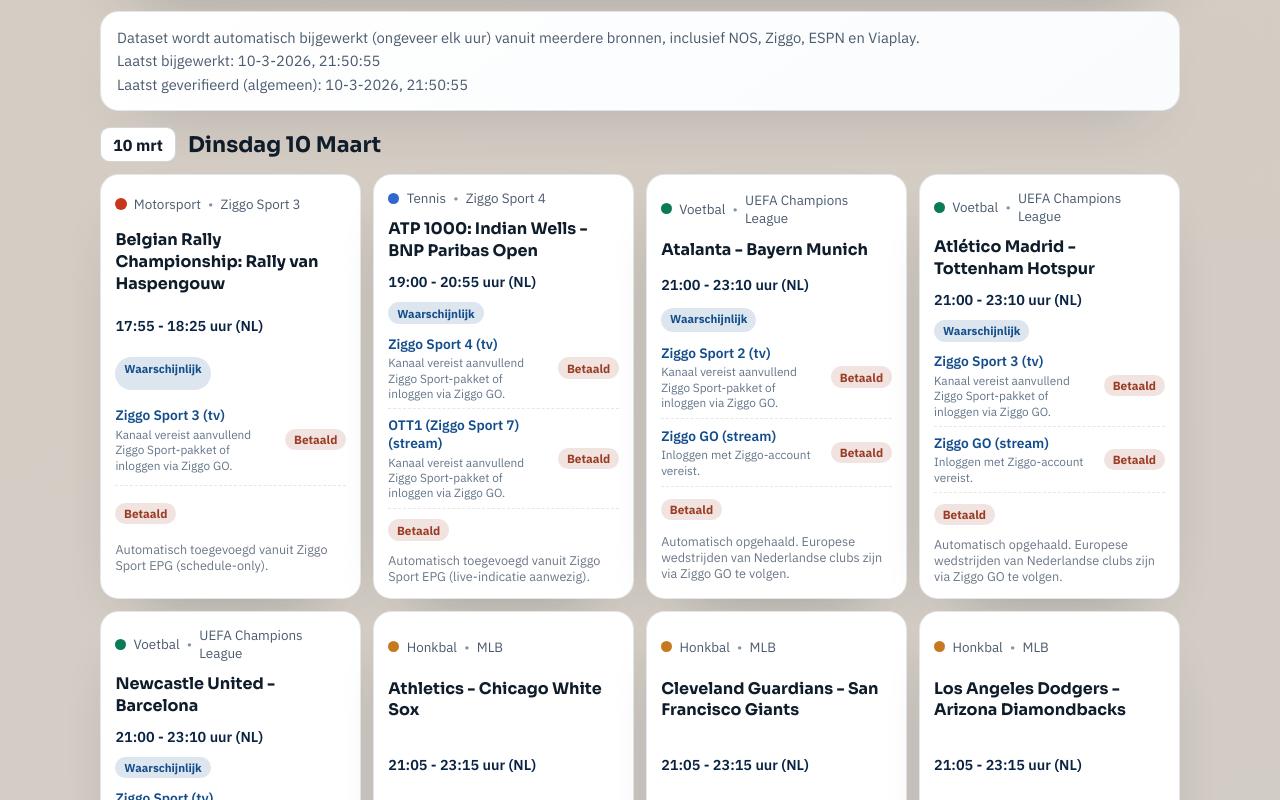
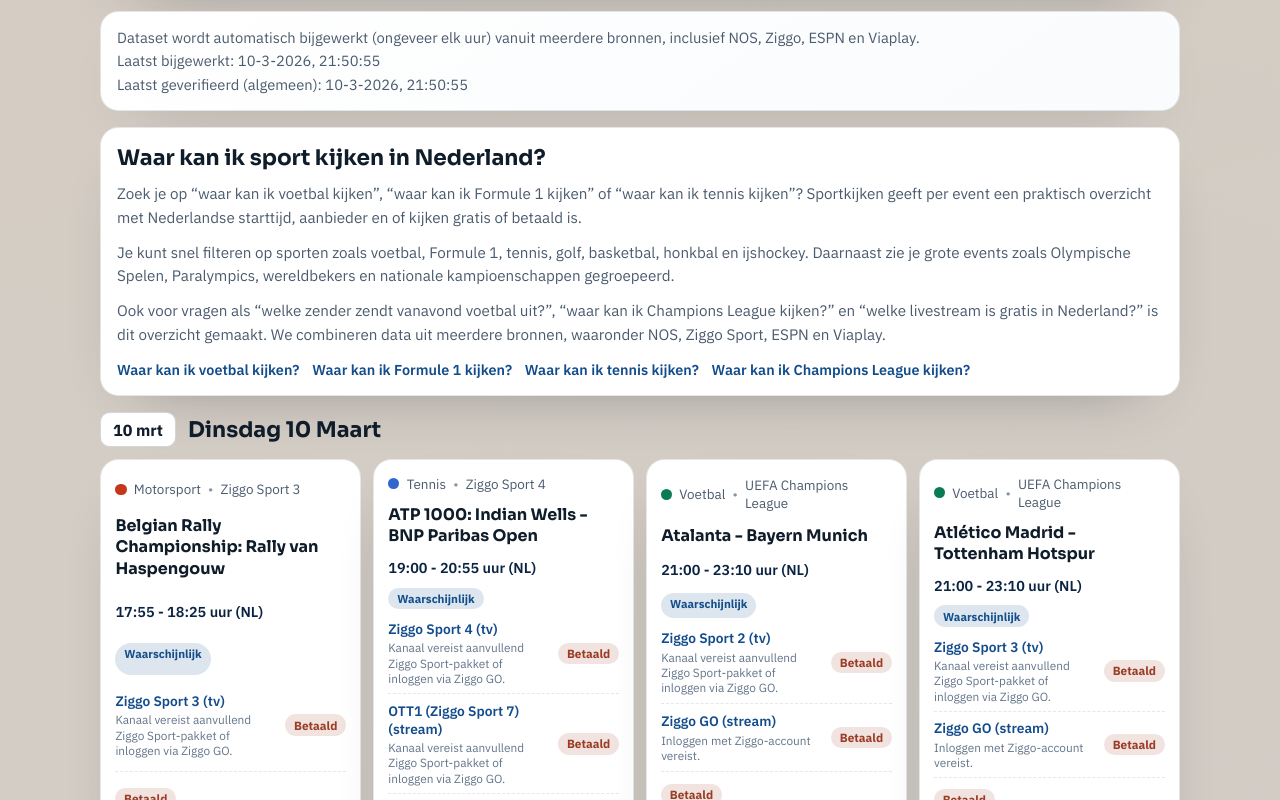
Before and after one commit to Paulmzuiderduin/sportkijken, a React (Vite) app: page / in a window 1280 px wide. Shown: the part 1260-2060 px from the top of the page. Built offline with nearby package versions, Linux system fonts and the light colour scheme.

Commit message:
Add SEO landing copy section to homepage

```diff
--- a/src/App.jsx
+++ b/src/App.jsx
@@ -950,6 +950,29 @@
           <p>Laatst geverifieerd (algemeen): {new Date(scheduleDataset.generatedAt).toLocaleString('nl-NL', { timeZone: 'Europe/Amsterdam' })}</p>
         </section>
 
+        <section className="panel seo-landing" aria-label="SEO landingsinformatie">
+          <h2>Waar kan ik sport kijken in Nederland?</h2>
+          <p>
+            Zoek je op “waar kan ik voetbal kijken”, “waar kan ik Formule 1 kijken” of “waar kan ik tennis kijken”?
+            Sportkijken geeft per event een praktisch overzicht met Nederlandse starttijd, aanbieder en of kijken gratis of betaald is.
+          </p>
+          <p>
+            Je kunt snel filteren op sporten zoals voetbal, Formule 1, tennis, golf, basketbal, honkbal en ijshockey.
+            Daarnaast zie je grote events zoals Olympische Spelen, Paralympics, wereldbekers en nationale kampioenschappen gegroepeerd.
+          </p>
+          <p>
+            Ook voor vragen als “welke zender zendt vanavond voetbal uit?”, “waar kan ik Champions League kijken?” en
+            “welke livestream is gratis in Nederland?” is dit overzicht gemaakt. We combineren data uit meerdere bronnen,
+            waaronder NOS, Ziggo Sport, ESPN en Viaplay.
+          </p>
+          <div className="seo-links">
+            <a href="/?q=waar%20kan%20ik%20voetbal%20kijken">Waar kan ik voetbal kijken?</a>
+            <a href="/?q=waar%20kan%20ik%20formule%201%20kijken">Waar kan ik Formule 1 kijken?</a>
+            <a href="/?q=waar%20kan%20ik%20tennis%20kijken">Waar kan ik tennis kijken?</a>
+            <a href="/?q=champions%20league%20kijken">Waar kan ik Champions League kijken?</a>
+          </div>
+        </section>
+
         <section className="agenda">
           {groupedEvents.length === 0 ? (
             <article className="panel empty-state">
--- a/src/styles.css
+++ b/src/styles.css
@@ -360,6 +360,41 @@
   font-size: 0.92rem;
 }
 
+.seo-landing {
+  display: grid;
+  gap: 0.7rem;
+}
+
+.seo-landing h2 {
+  margin: 0;
+  font-size: clamp(1.1rem, 2.5vw, 1.35rem);
+}
+
+.seo-landing p {
+  margin: 0;
+  color: var(--muted);
+  line-height: 1.55;
+  font-size: 0.95rem;
+}
+
+.seo-links {
+  display: flex;
+  flex-wrap: wrap;
+  gap: 0.55rem 0.8rem;
+  margin-top: 0.2rem;
+}
+
+.seo-links a {
+  color: #134c8b;
+  text-decoration: none;
+  font-weight: 600;
+  font-size: 0.9rem;
+}
+
+.seo-links a:hover {
+  text-decoration: underline;
+}
+
 .agenda {
   display: grid;
   gap: 1rem;
```
